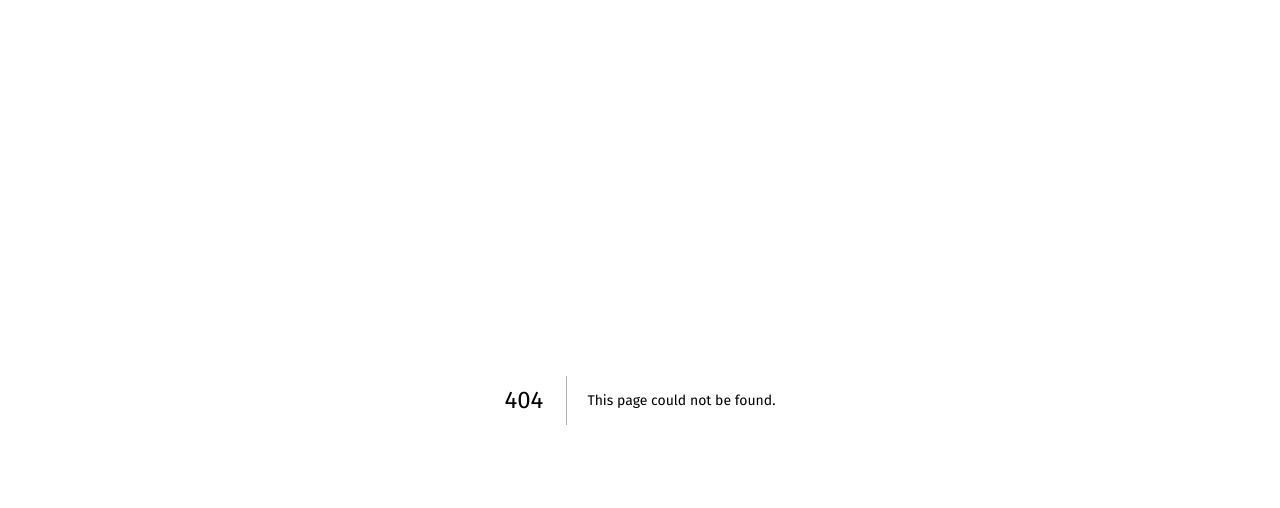
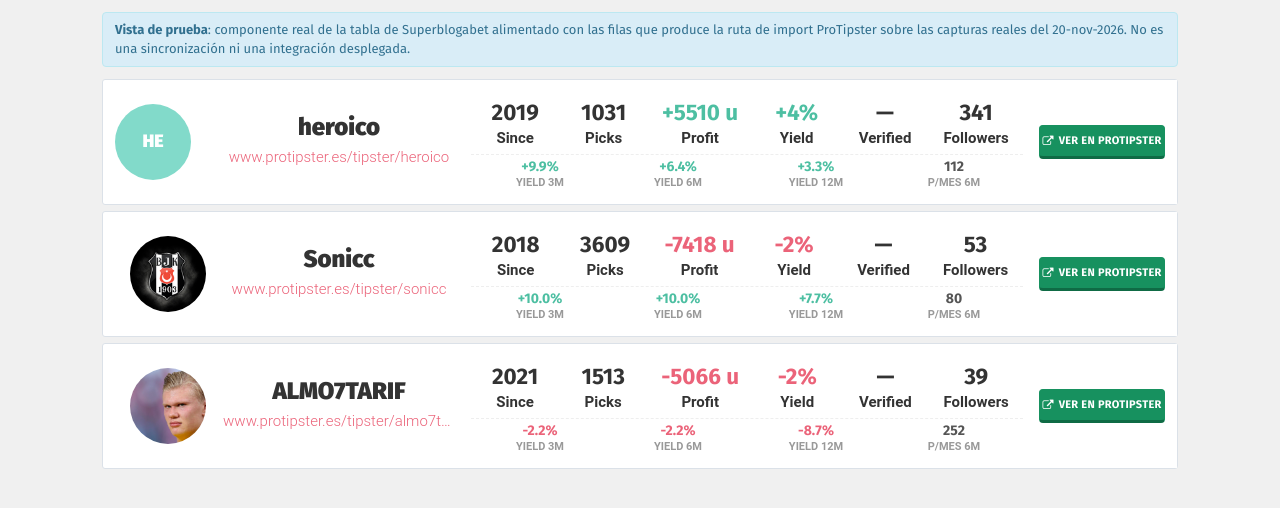
Before and after one commit to Panigc93/blogabet-clone-filter, a Next.js app: page /lab/protipster in a window 1280 px wide. Before the commit this address had no page. Shown: the top 508 px of the page. Built offline with nearby package versions, Linux system fonts and the light colour scheme.

Commit message:
Add /lab/protipster visual preview (real captures), local avatar cache, almo 3m fixture

```diff
--- /dev/null
+++ b/app/lab/protipster/page.tsx
@@ -0,0 +1,94 @@
+import { TipsterRow } from '@/components/TipsterRow'
+import { fromDbTipster, type TipsterReadRow } from '@/components/tipster-card-model'
+import type { Tipster } from '@/db/schema'
+
+// Lab route: the REAL table row component fed with the ProTipster rows as
+// the import mapping produces them from the real 2026-11-20 captures
+// (heroico, sonicc, almo7tarif). Not a sync, not deployed data.
+const base: Tipster = {
+  id: 0,
+  platform: 'protipster',
+  slug: '',
+  name: '',
+  profitUnit: 'protipster-units',
+  priceCurrency: 'eur',
+  signupAt: null,
+  capturedAt: new Date('2026-11-20T11:50:00Z'),
+  avatarUrl: null,
+  flagUrl: null,
+  countryCode: null,
+  isPaid: false,
+  price: null,
+  sinceYear: null,
+  picks: 0,
+  profit: null,
+  yield: null,
+  verifiedPct: null,
+  isVerified: false,
+  followers: null,
+  lastPickAt: null,
+  resetCount: 0,
+  lastResetAt: null,
+  updatedAt: new Date('2026-11-20T11:50:00Z'),
+  picks6mAvg: null,
+  yield3m: null,
+  yield6m: null,
+  yield12m: null,
+  picksFree3mAvg: null,
+  yieldFree3m: null,
+  statsUpdatedAt: new Date('2026-11-20T11:50:00Z'),
+  sourcePortfolioId: null,
+  sourceUrl: null,
+}
+
+// Valores exactamente los que produce protipsterRowToInsert sobre las
+// capturas reales (tests/crawler/protipster-to-db.test.ts).
+const ROWS: Tipster[] = [
+  {
+    ...base,
+    id: -1, slug: 'heroico', name: 'heroico',
+    countryCode: 'VE', sinceYear: 2019, signupAt: new Date('2019-02-04T14:29:08Z'),
+    picks: 1031, profit: '5510.000', yield: '3.85', followers: 341,
+    picks6mAvg: '111.83', yield3m: '9.92', yield6m: '6.40', yield12m: '3.34',
+    sourcePortfolioId: 136241, sourceUrl: 'https://www.protipster.es/tipster/heroico',
+  },
+  {
+    ...base,
+    id: -2, slug: 'sonicc', name: 'Sonicc',
+    // Sandbox preview: avatar cacheado en local porque el sandbox no alcanza
+    // protipster.es; la ruta de import guarda la URL original
+    // (https://www.protipster.es/uploads/avatars/5b4bd6d533539.120.png).
+    avatarUrl: '/lab-avatars/sonicc.png',
+    countryCode: 'DE', sinceYear: 2018, signupAt: new Date('2018-05-26T13:28:35Z'),
+    picks: 3609, profit: '-7418.000', yield: '-2.38', followers: 53,
+    picks6mAvg: '79.50', yield3m: '9.96', yield6m: '9.96', yield12m: '7.74',
+    sourcePortfolioId: 100841, sourceUrl: 'https://www.protipster.es/tipster/sonicc',
+  },
+  {
+    ...base,
+    id: -3, slug: 'almo7tarif', name: 'ALMO7TARIF',
+    // Mismo caché local que sonicc; URL original:
+    // https://www.protipster.es/uploads/avatars/V5BY8RD3yZUFEWX3.120.png
+    avatarUrl: '/lab-avatars/almo.png',
+    countryCode: 'MA', sinceYear: 2021, signupAt: new Date('2021-03-28T18:44:29Z'),
+    picks: 1513, profit: '-5066.000', yield: '-2.24', followers: 39,
+    picks6mAvg: '252.17', yield3m: '-2.24', yield6m: '-2.24', yield12m: '-8.65',
+    sourcePortfolioId: 252502, sourceUrl: 'https://www.protipster.es/tipster/almo7tarif',
+  },
+]
+
+export default function LabProtipsterPage() {
+  const rows = ROWS.map(r => fromDbTipster(r as TipsterReadRow))
+  return (
+    <div style={{ maxWidth: 1100, margin: '0 auto', padding: '12px' }}>
+      <div style={{ background: '#d9edf7', border: '1px solid #bce8f1', color: '#31708f', padding: '8px 12px', borderRadius: 4, fontSize: 13, marginBottom: 12 }}>
+        <strong>Vista de prueba</strong>: componente real de la tabla de Superblogabet alimentado con las filas que
+        produce la ruta de import ProTipster sobre las capturas reales del 20-nov-2026. No es una sincronización ni
+        una integración desplegada.
+      </div>
+      {rows.map((r) => (
+        <TipsterRow key={r.name} tipster={r} />
+      ))}
+    </div>
+  )
+}
```
Also changed, not shown: scripts/protipster-lab-shot.mjs (added, +13 -0 lines), scripts/protipster-lab-titles.mjs (added, +12 -0 lines), tests/crawler/fixtures/protipster/almo7tarif-dashboard-graph-2026-11-20.json (+59 -0 lines), public/lab-avatars/almo.png (added), public/lab-avatars/sonicc.png (added).
